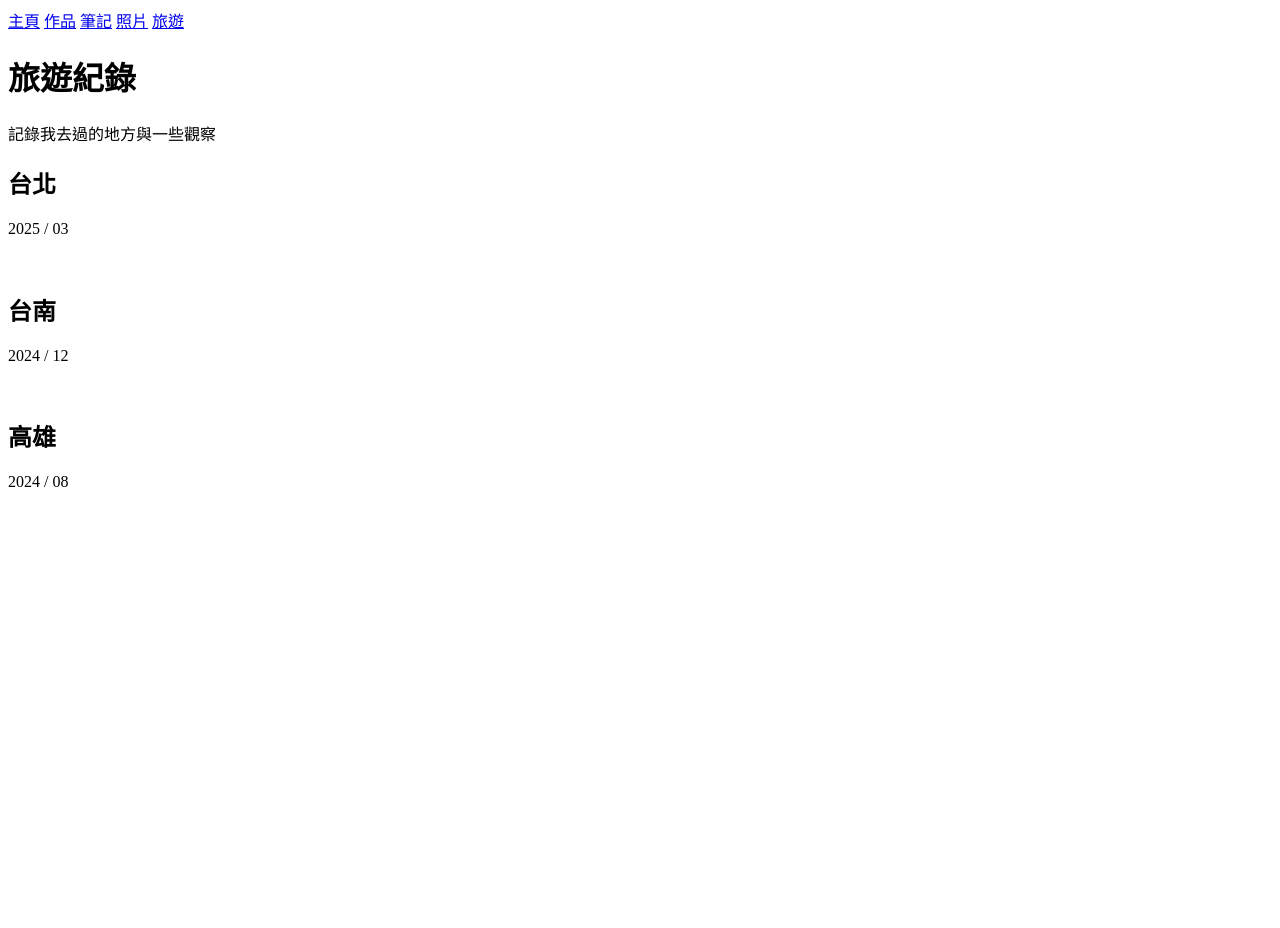
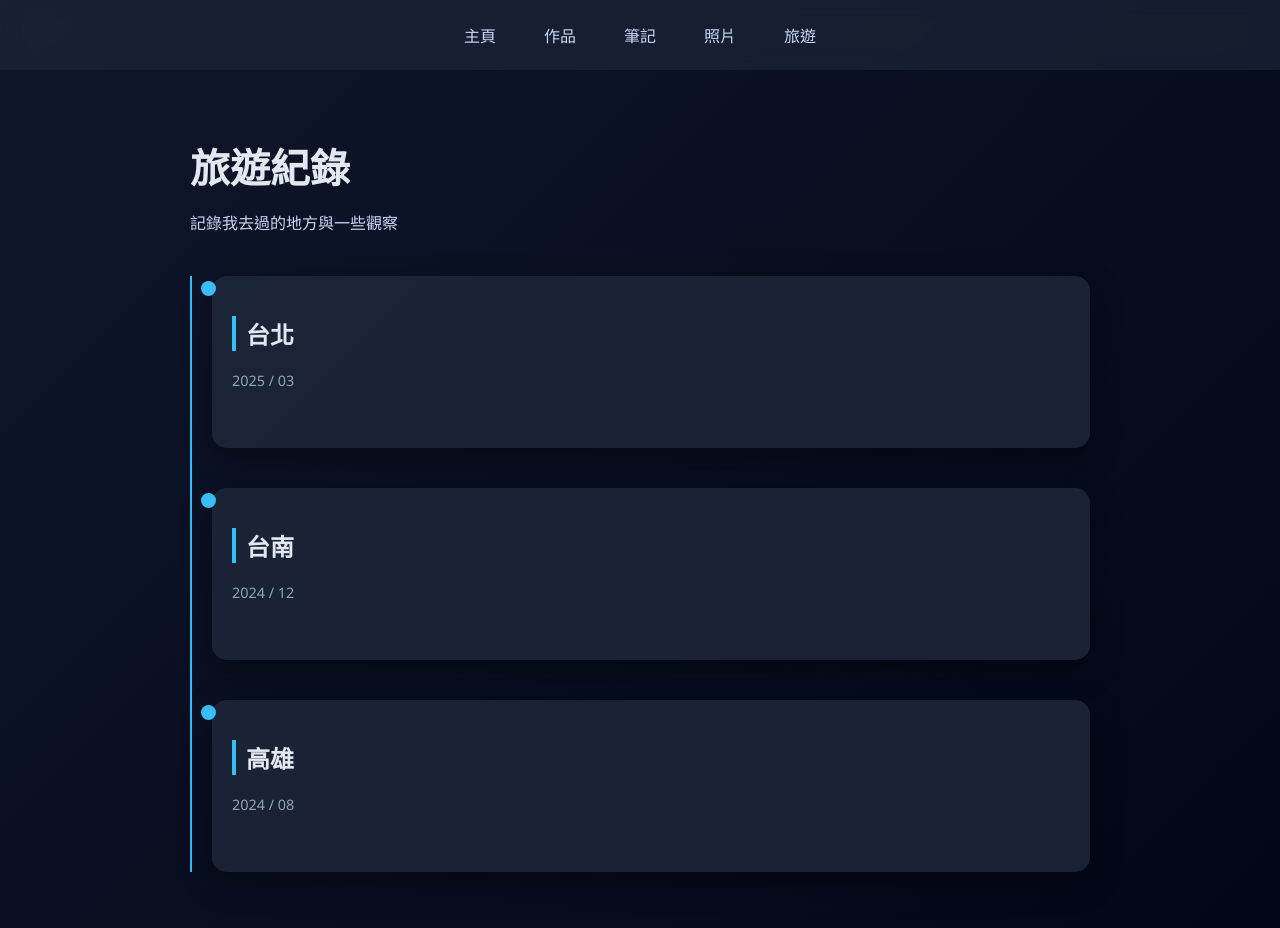
Before and after one commit to luckytrilobite/portfolio, a plain HTML site: page doc/page/travel.html in a window 1280 px wide. Before the commit the page ends 800 px from the top, so only its background shows below. Drawn offline with Linux system fonts and the light colour scheme.

Commit message:
V1.3 web

```diff
--- a/doc/page/travel.html
+++ b/doc/page/travel.html
@@ -3,7 +3,7 @@
 <head>
     <meta charset="UTF-8">
     <title>旅遊紀錄</title>
-    <link rel="stylesheet" href="../styles/main.css">
+    <link rel="stylesheet" href="../styles/styles.css">
 </head>
 
 <body>
```
Also changed, not shown: doc/index.html (+1 -1 lines), doc/page/notes.html (+1 -1 lines), doc/page/photos.html (+1 -1 lines), doc/page/projects.html (+1 -1 lines), 1 other file.
